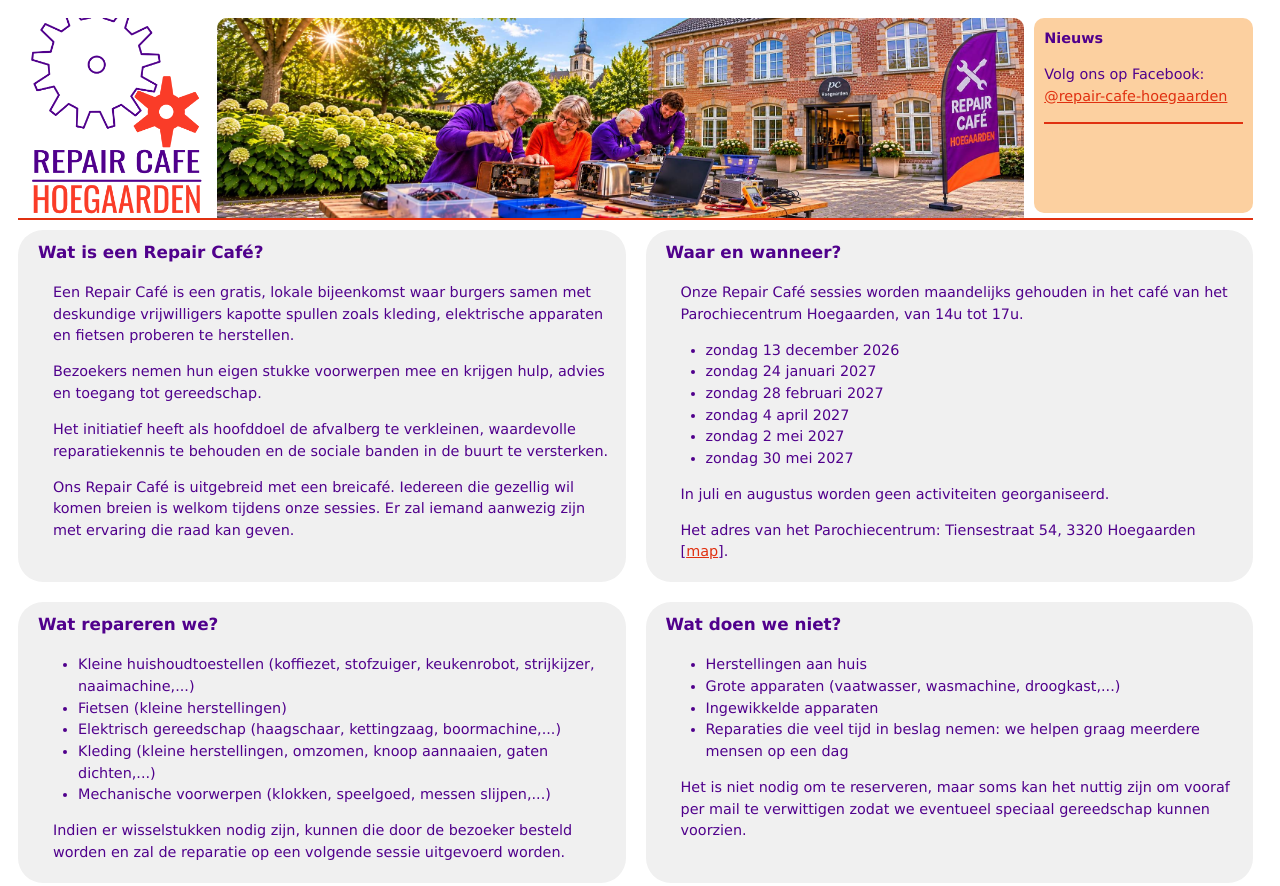
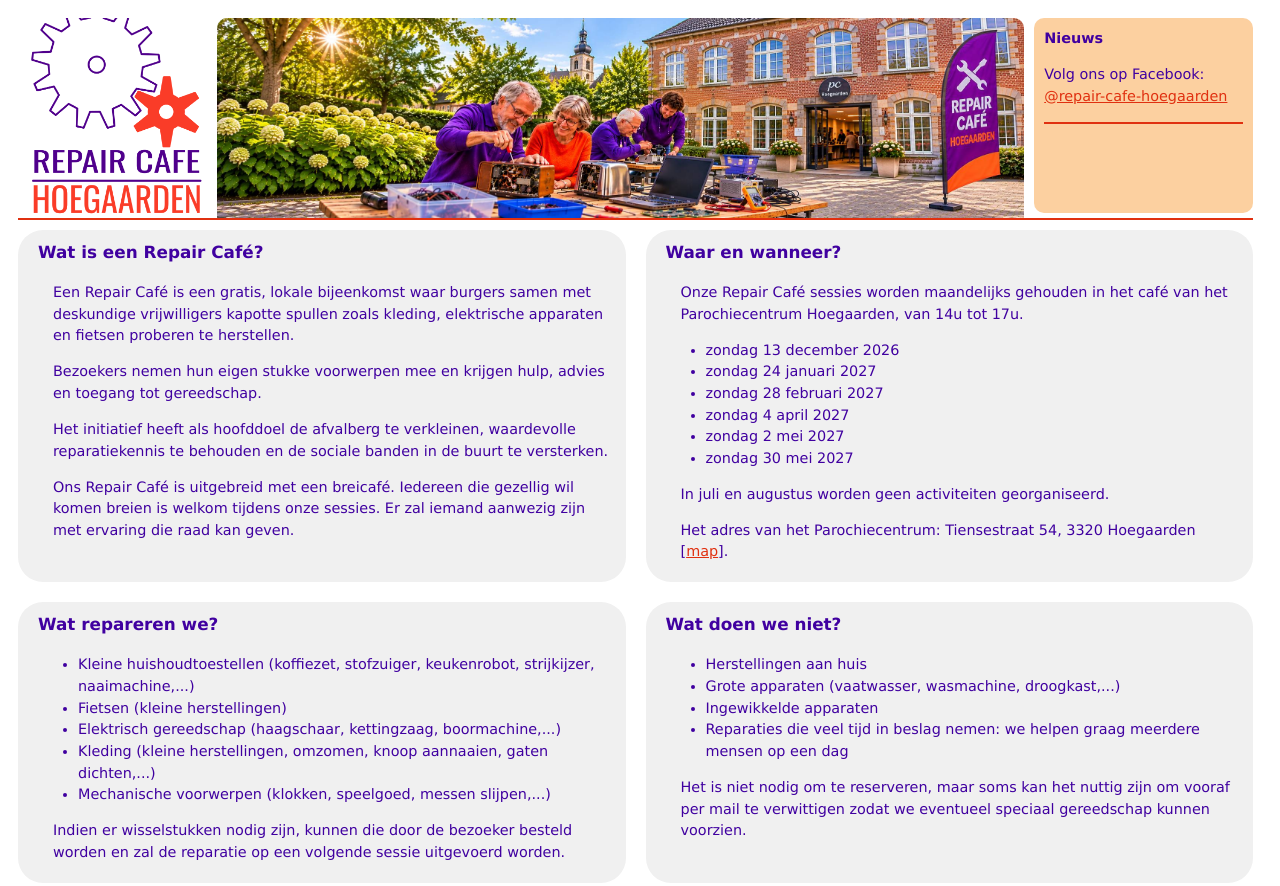
Before and after one commit to rchoegaarden/rchoegaarden.github.io, a plain HTML site: page index.html in a window 1280 px wide. Shown: the top 886 px of the page. Drawn offline with Linux system fonts and the light colour scheme.

Commit message:
Update styles.css

```diff
--- a/styles.css
+++ b/styles.css
@@ -3,7 +3,7 @@ body {
   font-family: Verdana, Geneva, sans-serif;
   font-size: 0.9rem;
   line-height: 1.5;
-  color: #50008C;
+  color: #4000A0;
   padding: 10px;
   width: calc(100vw - 25px);
   margin-right: 5px;
```
